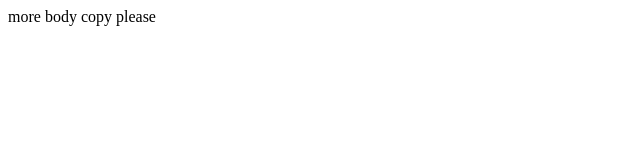
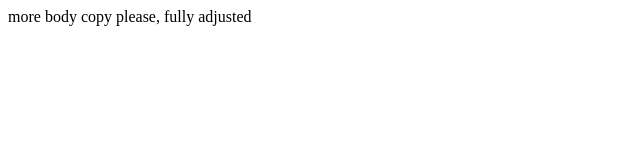
Before and after one commit to promar93/gitTalk, a plain HTML site: page index.html in a window 1280 px wide. Shown: the whole page, without its empty margins (0-640 px from the left). Drawn offline with Linux system fonts and the light colour scheme.

Commit message:
test updated

```diff
--- a/index.html
+++ b/index.html
@@ -3,6 +3,6 @@
 		<title>What</title>
 	</head>
 	<body class="normal">
-		<div>more body copy please</div>
+		<div>more body copy please, fully adjusted</div>
 	</body>
 </html>
```
